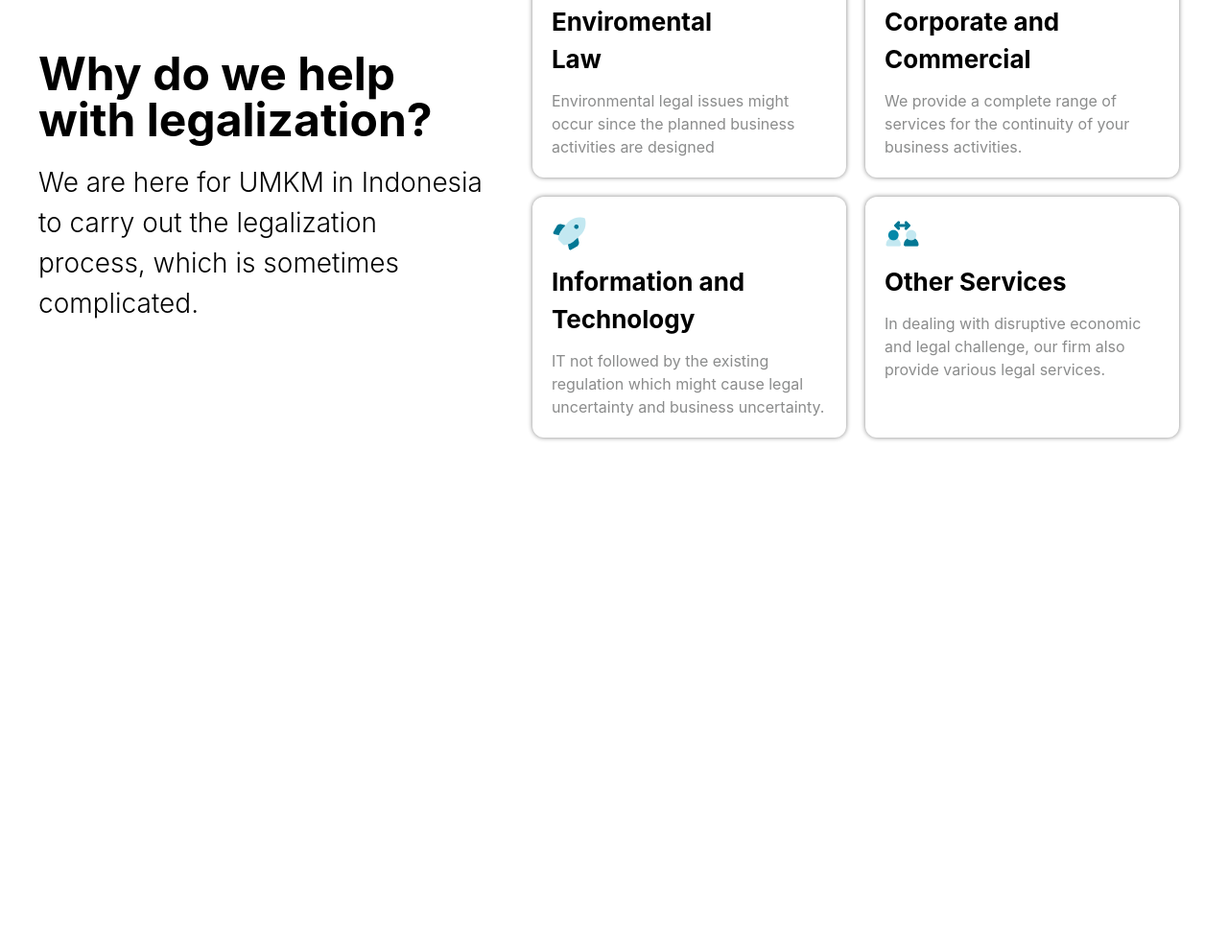
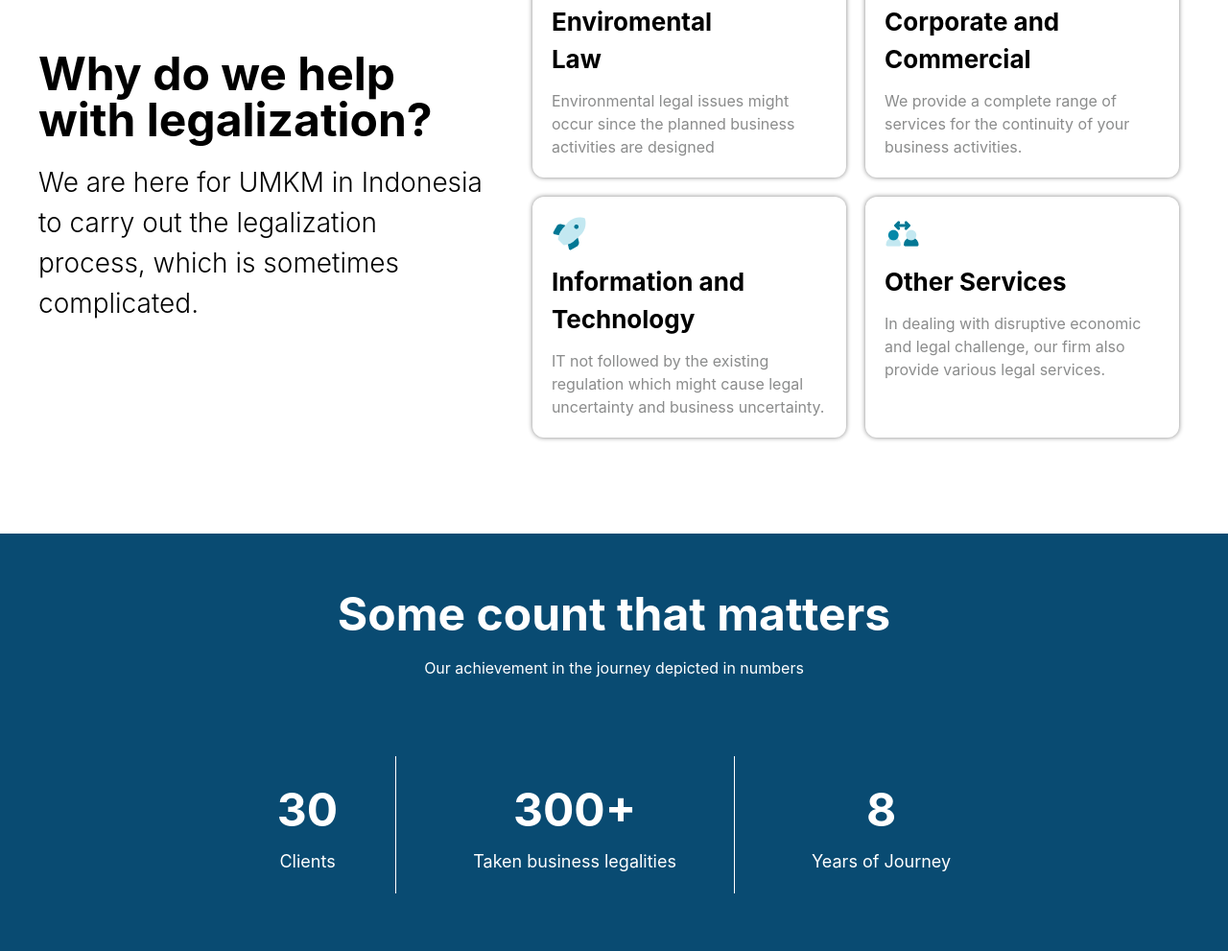
Before and after one commit to Vikingstrong/Class-Work-10, a website: page index.html in a window 1280 px wide. Shown: the part 1011-2002 px from the top of the page at 96% size. Before the commit the page ends 1567 px from the top, so only its background shows below. Drawn offline with nearby package versions, Linux system fonts and the light colour scheme; files that its build step writes are made by us from their sources.

Commit message:
feat: Add section 3

```diff
--- a/index.html
+++ b/index.html
@@ -78,7 +78,26 @@
         </div>
     </section>
 
-
+    <section class="bg-[#094B72] p-6 lg:px-0 lg:py-15">
+        <div class="max-w-300 m-auto flex flex-col gap-5 text-white items-center">
+            <h1 class="text-4xl font-bold lg:text-5xl">Some count that matters</h1>
+            <p class="lg:2xl">Our achievement in the journey depicted in numbers</p>
+            <div class="flex flex-col gap-5 mt-5 lg:mt-15 lg:flex-row">
+                <div class="flex flex-col gap-1 border-b border-white items-center p-5 lg:border-b-0 lg:border-r lg:px-15">
+                    <h2 class="text-[48px] font-bold">30</h2>
+                    <p class="text-[18px]">Clients</p>
+                </div>
+                <div class="flex flex-col gap-1 border-b border-white items-center p-5 lg:border-b-0 lg:border-r lg:px-15">
+                    <h2 class="text-[48px] font-bold">300+</h2>
+                    <p class="text-[18px]">Taken business legalities</p>
+                </div>
+                <div class="flex flex-col gap-1 items-center p-5 lg:px-15">
+                    <h2 class="text-[48px] font-bold">8</h2>
+                    <p class="text-[18px]">Years of Journey</p>
+                </div>
+            </div>
+        </div>
+    </section>
 </main>
 </body>
 </html>
```
